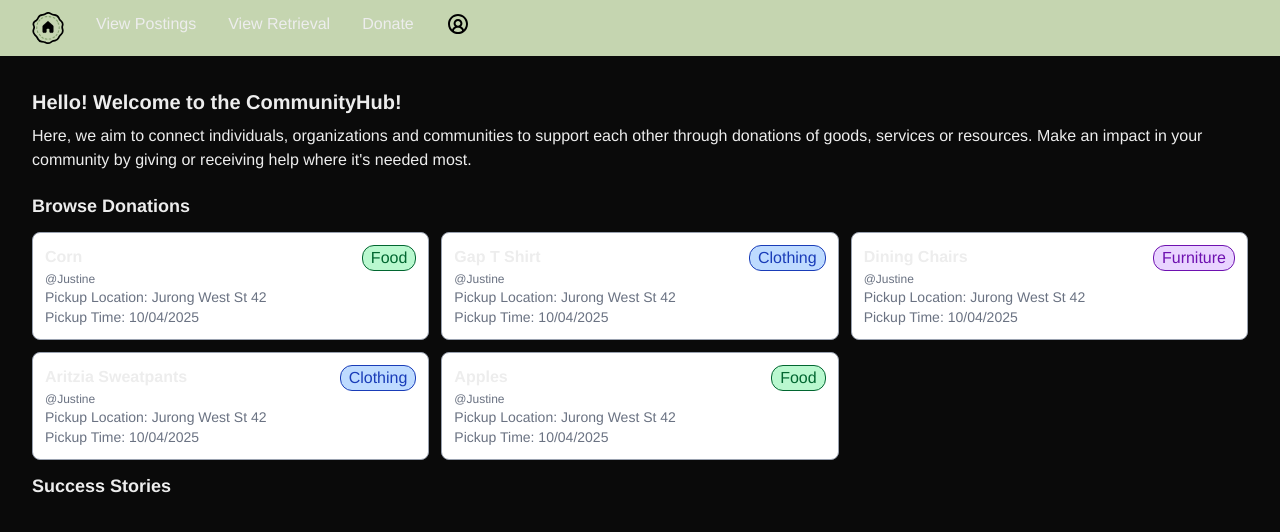
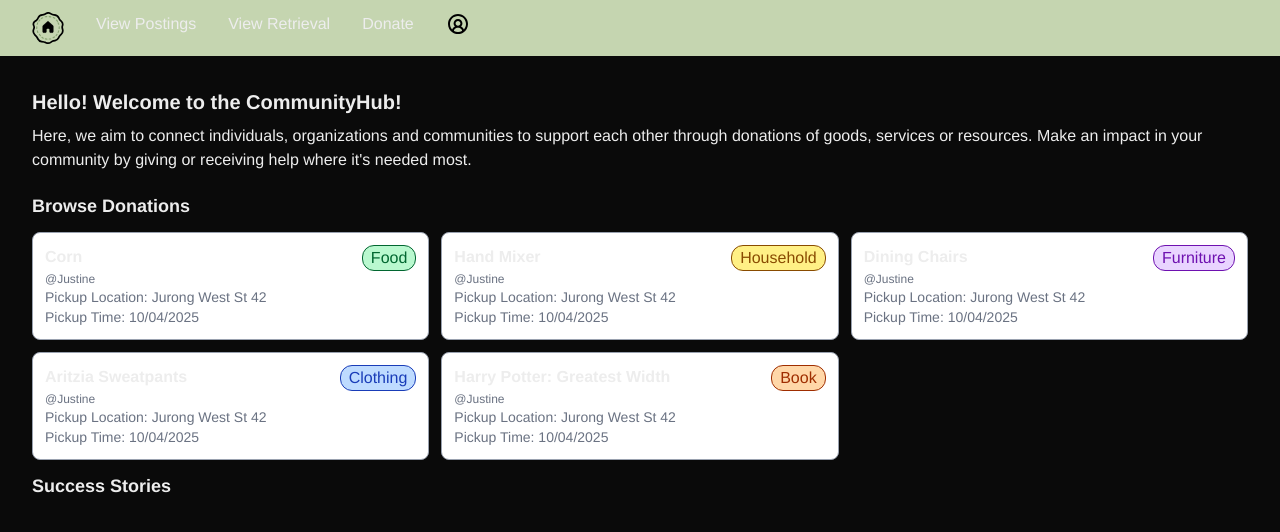
Before and after one commit to TracyGan/community-hub, a Next.js app in the folder dashboard/: page / in a window 1280 px wide. Shown: the top 532 px of the page. Built offline with nearby package versions, Linux system fonts and the light colour scheme.

Commit message:
added more options

```diff
--- a/dashboard/src/app/home/browse-items.tsx
+++ b/dashboard/src/app/home/browse-items.tsx
@@ -17,11 +17,11 @@ export const CATEGORY = {
 	},
 	BOOKS: {
 		name: "Book",
-		color: "",
+		color: "bg-orange-200 text-orange-800",
 	},
 	HOUSEHOLD: {
 		name: "Household",
-		color: "",
+		color: "bg-yellow-200 text-yellow-800",
 	},
 } as const;
 
@@ -47,8 +47,8 @@ const items: TItem[] = [
 	},
 	{
 		id: 2,
-		category: "CLOTHING" as keyof typeof CATEGORY,
-		title: "Gap T Shirt",
+		category: "HOUSEHOLD" as keyof typeof CATEGORY,
+		title: "Hand Mixer",
 		description:
 			"dausi dh ihe wqi uehui wqhe ui wqhu eihw uie heiwqh hweih iuqwh eui hqwiue ",
 		location: "Jurong West St 42",
@@ -75,8 +75,8 @@ const items: TItem[] = [
 	},
 	{
 		id: 5,
-		category: "FOOD" as keyof typeof CATEGORY,
-		title: "Apples",
+		category: "BOOKS" as keyof typeof CATEGORY,
+		title: "Harry Potter: Greatest Width",
 		description: "ds ndia odiosh  wjieoh oiah  jiowqjr ",
 		location: "Jurong West St 42",
 		time: "10/04/2025",
```
